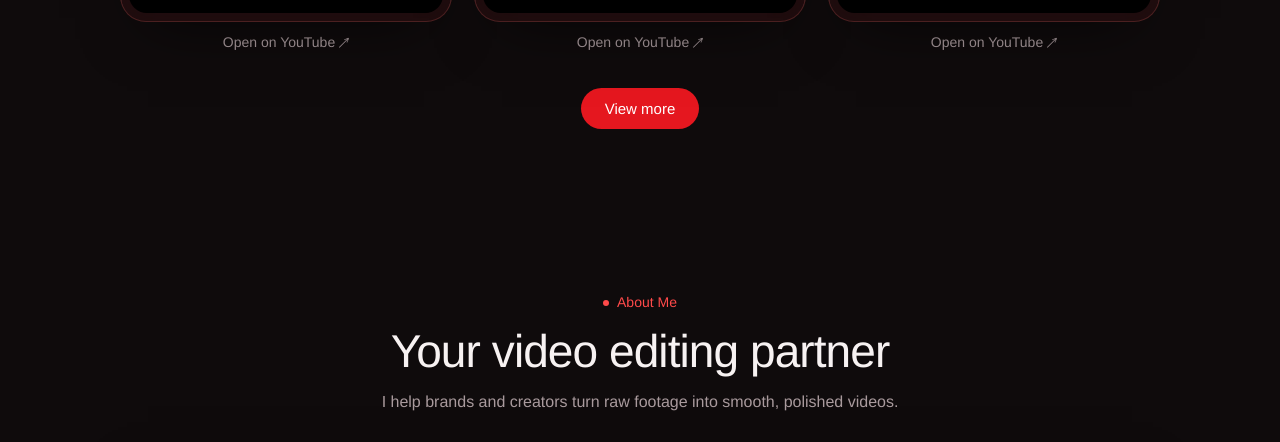
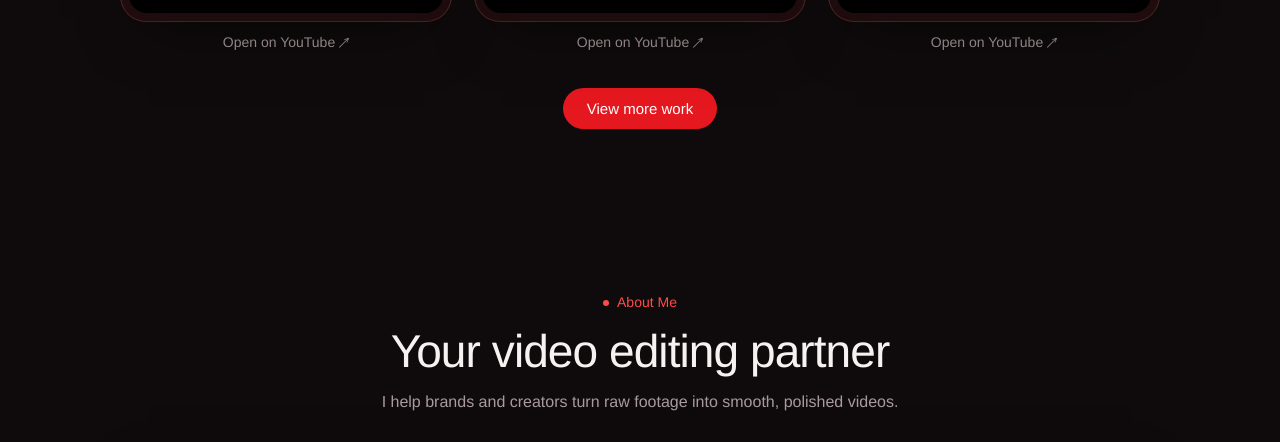
Before and after one commit to nazmulmehraz/my-portfolio, a plain HTML site: page index.html in a window 1280 px wide. Shown: the part 2247-2689 px from the top of the page. Drawn offline with Linux system fonts and the light colour scheme; grey boxes are pictures that could not be loaded; a web font is replaced by a local one.

Commit message:
Add files via upload

```diff
--- a/index.html
+++ b/index.html
@@ -261,9 +261,9 @@ fetch('data/videos.json',{cache:'no-cache'}).then(function(r){if(!r.ok)throw 0;r
  var ws=[].slice.call(g.children);
  if(ws.length>LIM){ws.slice(LIM).forEach(function(w){w.hidden=true});
   var box=document.createElement('div');box.id='vmore';box.style.cssText='text-align:center;margin-top:34px';
-  var b=document.createElement('button');b.type='button';b.className='btn';b.textContent='View more';b.setAttribute('aria-expanded','false');
+  var b=document.createElement('button');b.type='button';b.className='btn';b.textContent='View more work';b.setAttribute('aria-expanded','false');
   var op=false;
-  b.onclick=function(){op=!op;ws.slice(LIM).forEach(function(w){w.hidden=!op});b.textContent=op?'Show less':'View more';b.setAttribute('aria-expanded',String(op));if(!op){var s=document.getElementById('portfolio');if(s)s.scrollIntoView({behavior:'smooth'})}};
+  b.onclick=function(){op=!op;ws.slice(LIM).forEach(function(w){w.hidden=!op});b.textContent=op?'Show less':'View more work';b.setAttribute('aria-expanded',String(op));if(!op){var s=document.getElementById('portfolio');if(s)s.scrollIntoView({behavior:'smooth'})}};
   box.appendChild(b);g.parentNode.insertBefore(box,g.nextSibling)}
  lazy();
 }).catch(function(){});
```
